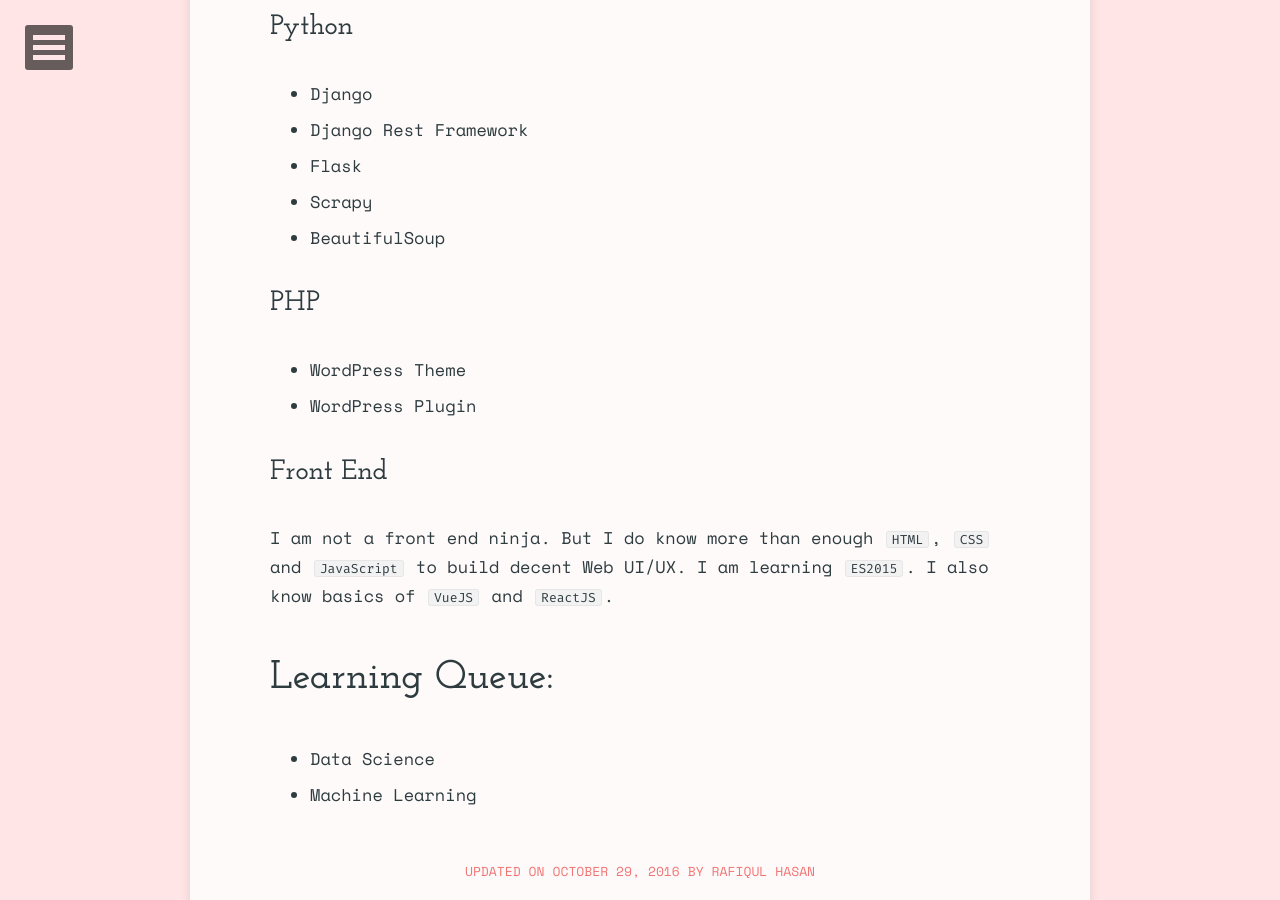
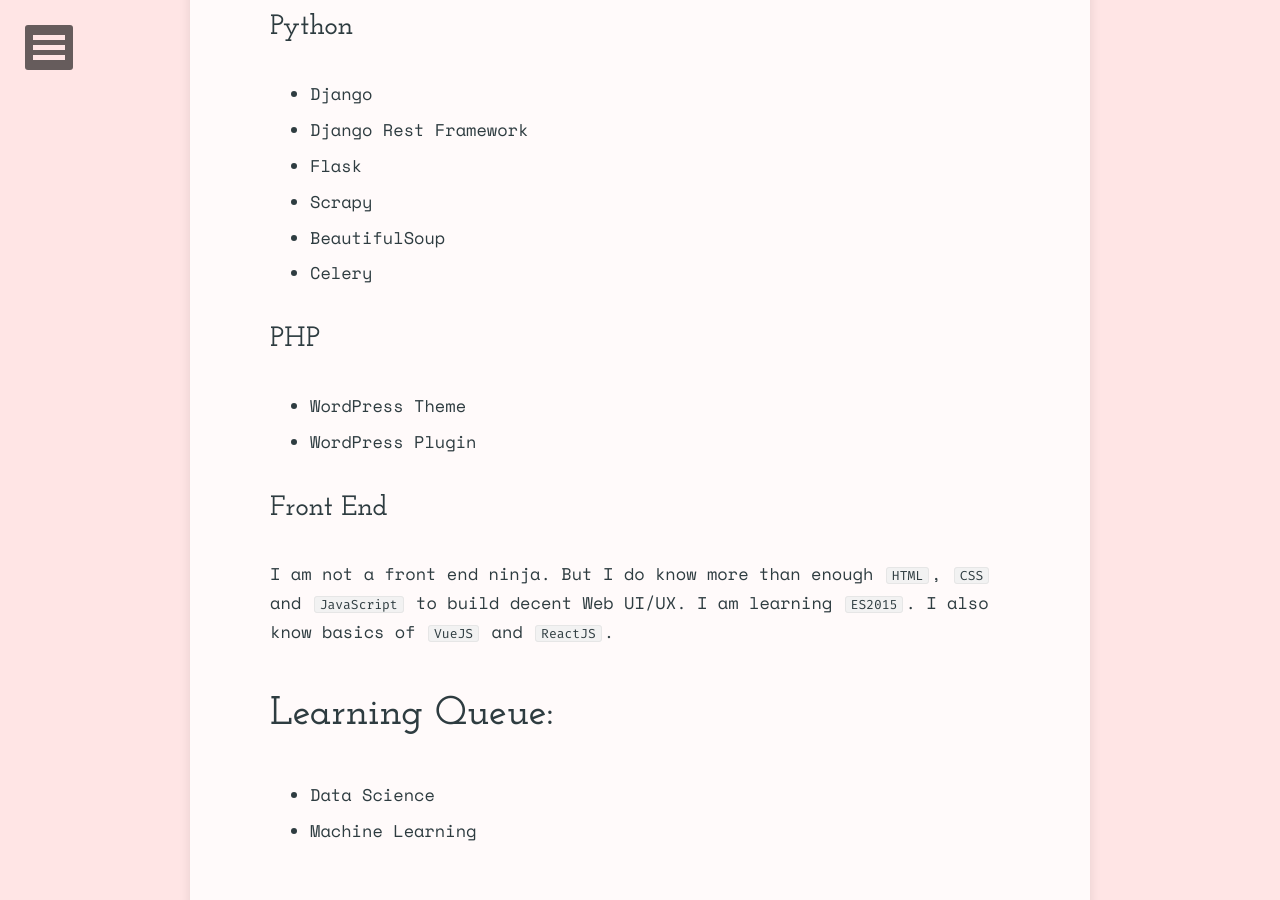
Before and after one commit to shopnilsazal/shopnilsazal.github.io, a Jekyll site: the page built from about/index.md, in a window 1280 px wide and 900 px high, scrolled down 933 px. Built offline with Jekyll 4.4.1, drawn with Linux system fonts in a browser that asks for light colours; nearby versions of some CDN libraries.

Commit message:
Skillset updated

```diff
--- a/about/index.md
+++ b/about/index.md
@@ -24,6 +24,7 @@
 * Flask
 * Scrapy
 * BeautifulSoup
+* Celery
 
 ### PHP
 
```
